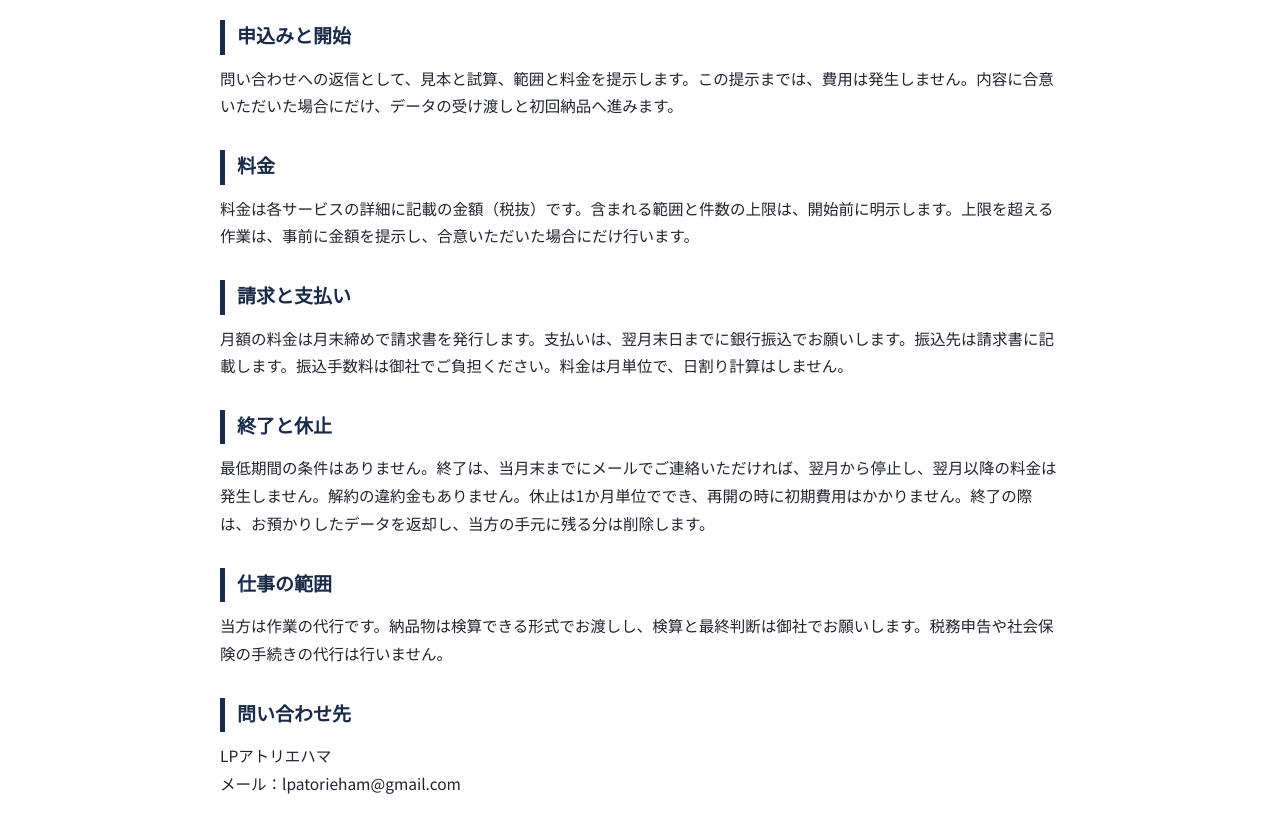
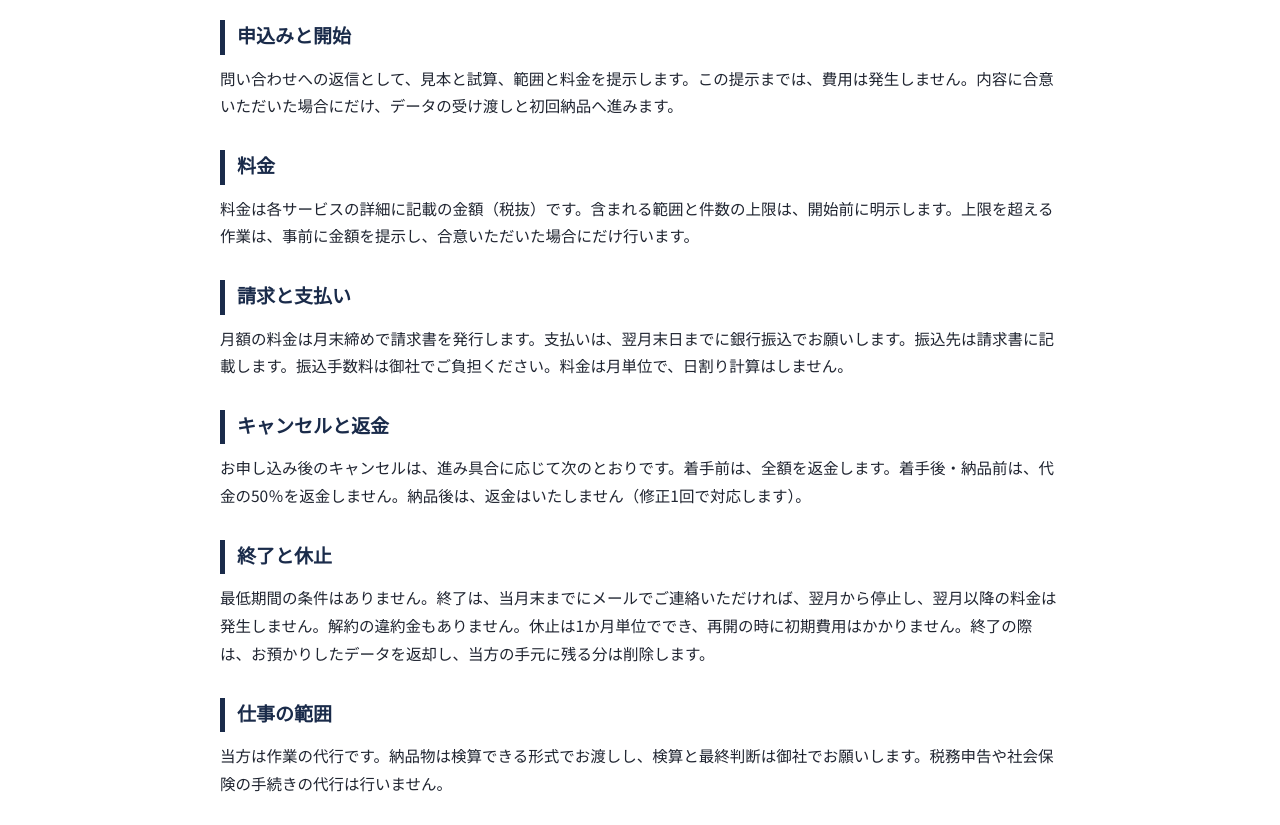
Before and after one commit to hiroyu-ha/lpatelier-site, a plain HTML site: page terms.html in a window 1280 px wide. Shown: the part 182-1007 px from the top of the page. Drawn offline with Linux system fonts and the light colour scheme.

Commit message:
取引条件ページに「キャンセルと返金」の節を追加（確定済みのキャンセル割合を反映）

```diff
--- a/terms.html
+++ b/terms.html
@@ -4,13 +4,13 @@
 <meta charset="UTF-8">
 <meta name="viewport" content="width=device-width, initial-scale=1.0">
 <title>取引条件｜LPアトリエハマ</title>
-<meta name="description" content="LPアトリエハマの取引条件。申込みと開始、料金、請求と支払い、終了と休止、仕事の範囲、問い合わせ先をまとめています。">
+<meta name="description" content="LPアトリエハマの取引条件。申込みと開始、料金、請求と支払い、キャンセルと返金、終了と休止、仕事の範囲、問い合わせ先をまとめています。">
 <meta name="theme-color" content="#1A2B4A">
 <link rel="canonical" href="https://lpatorie.com/terms.html">
 <meta property="og:type" content="website">
 <meta property="og:site_name" content="LPアトリエハマ">
 <meta property="og:title" content="取引条件｜LPアトリエハマ">
-<meta property="og:description" content="LPアトリエハマの取引条件。申込みと開始、料金、請求と支払い、終了と休止、仕事の範囲、問い合わせ先をまとめています。">
+<meta property="og:description" content="LPアトリエハマの取引条件。申込みと開始、料金、請求と支払い、キャンセルと返金、終了と休止、仕事の範囲、問い合わせ先をまとめています。">
 <meta property="og:url" content="https://lpatorie.com/terms.html">
 <meta property="og:image" content="https://lpatorie.com/assets/og-image.png">
 <meta name="twitter:card" content="summary_large_image">
@@ -74,6 +74,10 @@ gtag('config', 'G-VBXRZX7ZNV');
 <p>月額の料金は月末締めで請求書を発行します。支払いは、翌月末日までに銀行振込でお願いします。振込先は請求書に記載します。振込手数料は御社でご負担ください。料金は月単位で、日割り計算はしません。</p>
 </section>
 <section>
+<h2>キャンセルと返金</h2>
+<p>お申し込み後のキャンセルは、進み具合に応じて次のとおりです。着手前は、全額を返金します。着手後・納品前は、代金の50％を返金しません。納品後は、返金はいたしません（修正1回で対応します）。</p>
+</section>
+<section>
 <h2>終了と休止</h2>
 <p>最低期間の条件はありません。終了は、当月末までにメールでご連絡いただければ、翌月から停止し、翌月以降の料金は発生しません。解約の違約金もありません。休止は1か月単位ででき、再開の時に初期費用はかかりません。終了の際は、お預かりしたデータを返却し、当方の手元に残る分は削除します。</p>
 </section>
```
